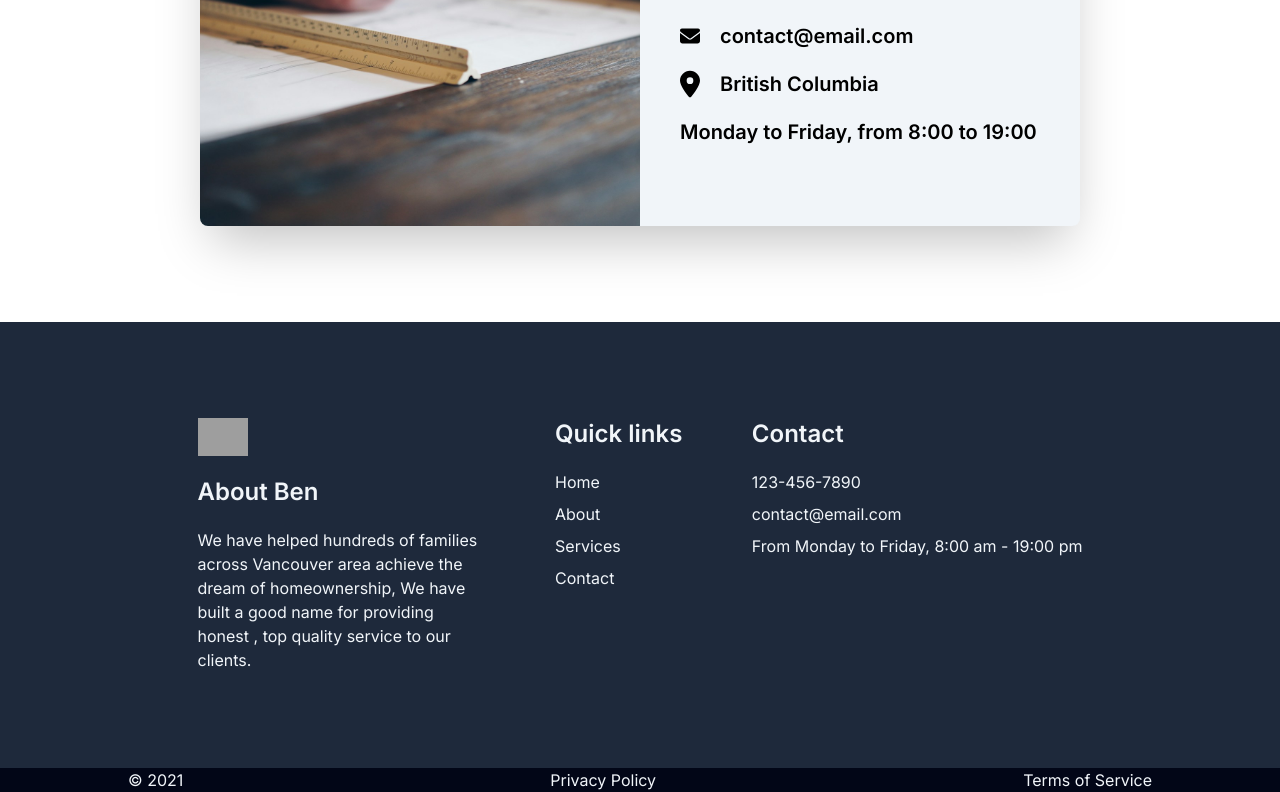
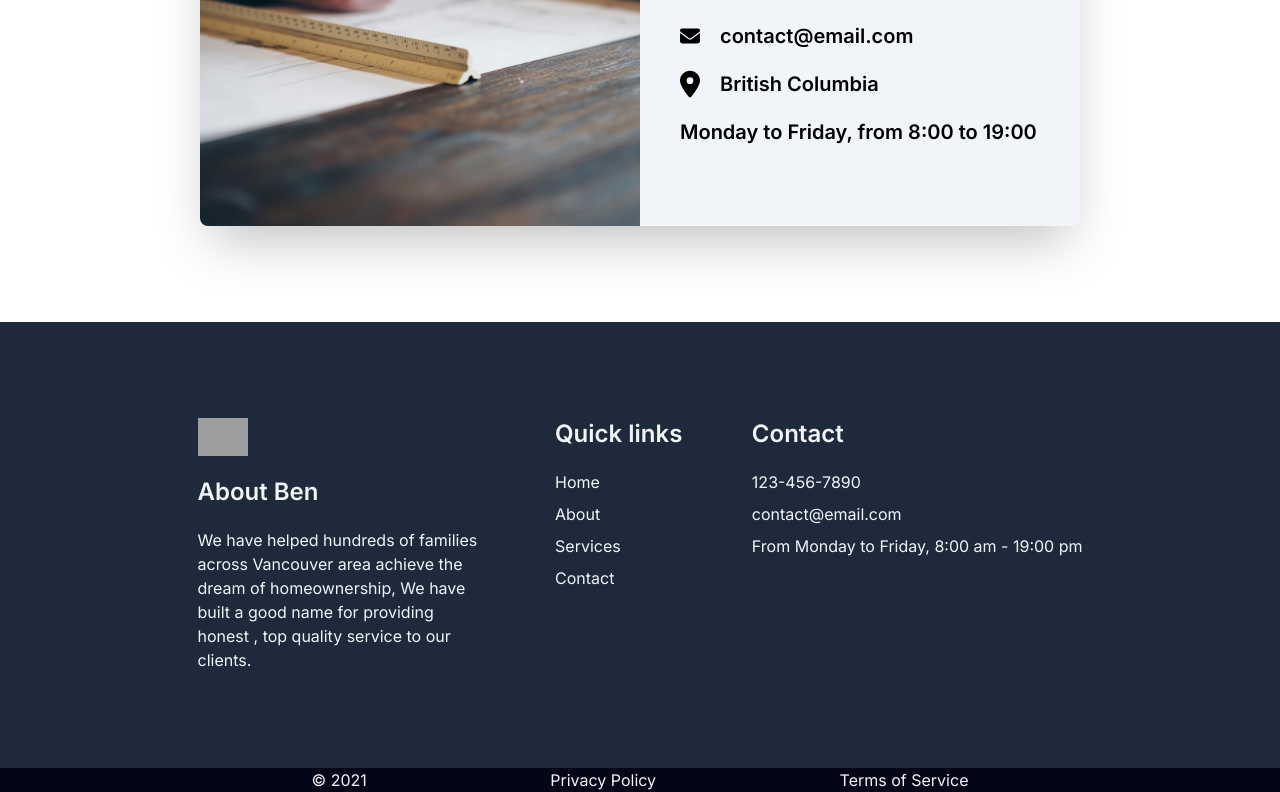
Before and after one commit to andres-ldr/ben-home-inspector, a Next.js app: page / in a window 1280 px wide. Shown: the part 6488-7280 px from the top of the page. Built offline with nearby package versions, Linux system fonts and the light colour scheme; grey boxes are pictures that could not be loaded.

Commit message:
edit: design

```diff
--- a/src/app/layout.tsx
+++ b/src/app/layout.tsx
@@ -7,8 +7,9 @@ import Footer from '@/components/Footer';
 const inter = Inter({ subsets: ['latin'] });
 
 export const metadata: Metadata = {
-  title: 'Create Next App',
-  description: 'Generated by create next app',
+  title: 'Ben Home Inspection Inc.',
+  description:
+    'Ben Home Inspection Inc. is a home inspection company in British Columbia.',
 };
 
 export default function RootLayout({
--- a/src/components/Footer.tsx
+++ b/src/components/Footer.tsx
@@ -43,7 +43,7 @@ const Footer = () => {
         </div>
       </div>
       <div className='  bg-slate-950'>
-        <div className='max-w-[80%] mx-auto flex justify-between'>
+        <div className='max-w-[80%] mx-auto flex justify-evenly'>
           <span className=''>&copy; 2021</span>
           <span className=''>Privacy Policy</span>
           <span className=''>Terms of Service</span>
```
